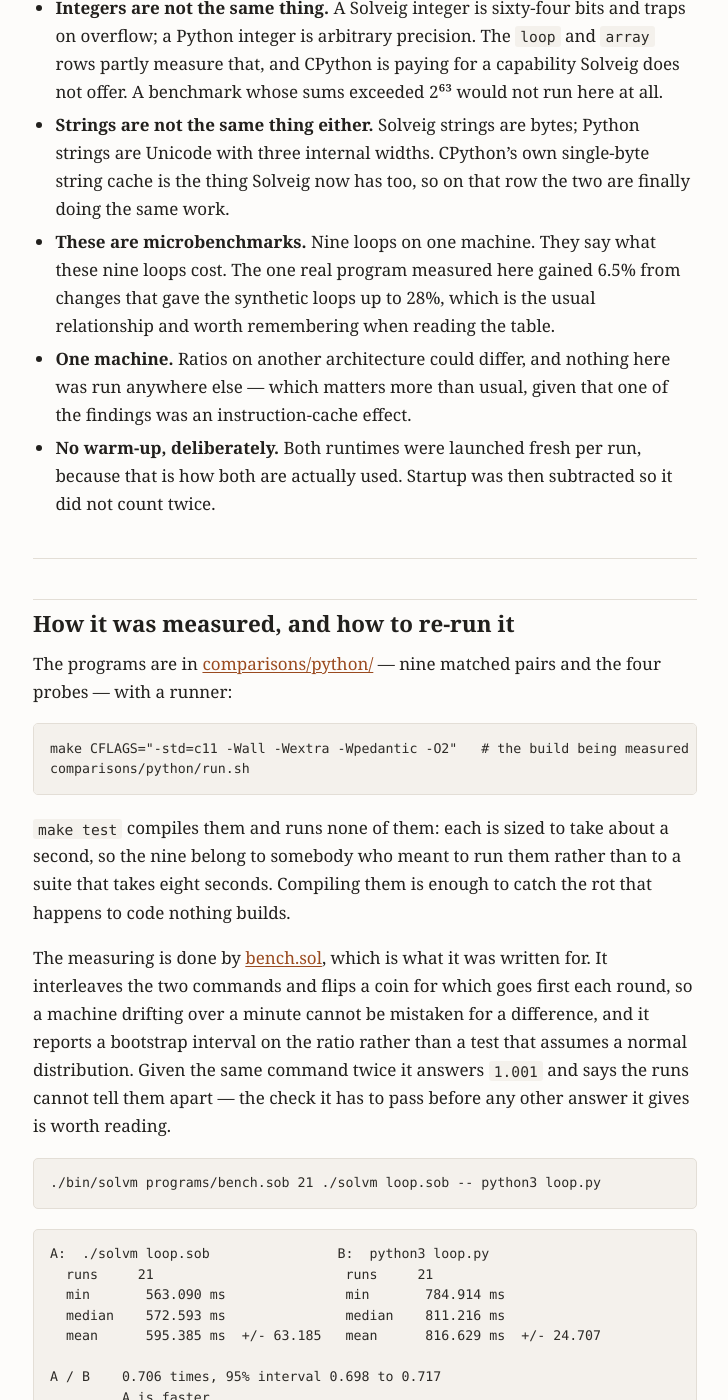
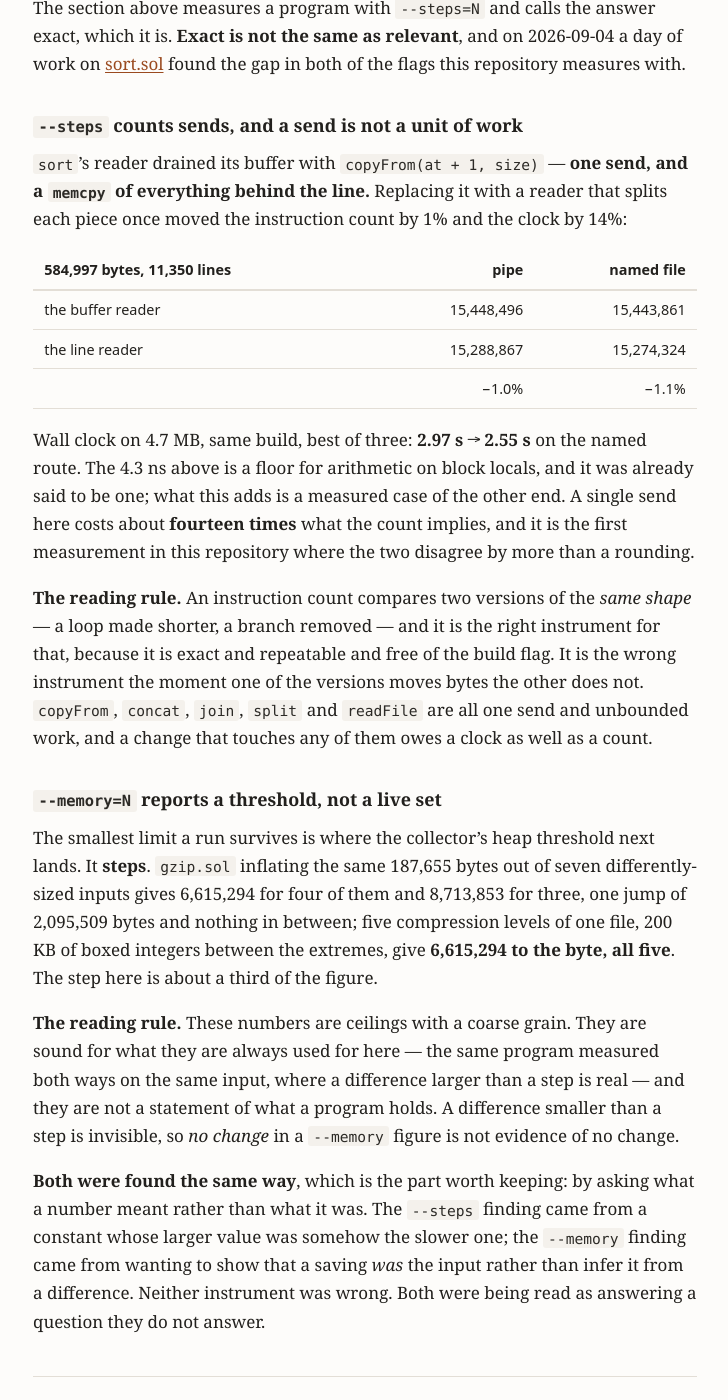
Before and after one commit to hansolovkarlsson/Solveig, a Jekyll site: the page built from docs/performance.md, in a window 1280 px wide and 1400 px high, scrolled down 5779 px. Shown: the whole window, without its empty margins (275-1003 px from the left). Built offline with Jekyll 4.4.1, drawn with Linux system fonts in a browser that asks for light colours; our own code applies the rules of GitHub Pages for plain Markdown files; some of the changed text lies outside the part shown.

Commit message:
Two rules out of the day: what an oracle cannot see, and what each flag measures
The conversions and their review are already written up as accounts. These are
the two things that generalise past sort and gzip, and neither had a home.

method.md gains "An oracle that compares answers cannot see a defect that is
only slow". Every check here asks whether the bytes came out right -- oracle.sh
against a program somebody else wrote, sweep.sh against the tool that produced
its input, expect.sol over the prose -- and sort had two quadratics in nine
lines of reader that all of them passed, because the answers were right. It had
agreed with /usr/bin/sort on 1,127 runs the day before. Three corollaries, each
paid for on the day: a conversion can multiply a constant without touching the
shape, and did, in the commit that was the improvement; the input shape that
shows such a defect is the one no corpus has, since the longest line anything
here reads is 1,711 bytes against a 4,096-byte read; and a constant whose larger
value is somehow the slower one is a symptom rather than a tuning question.

performance.md gains "The two instruments, and what each is blind to". --steps
counts sends and a send is not a unit of work: copyFrom, concat, join, split and
readFile are each one instruction and unbounded bytes, and sort's reader moved
1% of the instructions against 14% of the clock. That is the first disagreement
here larger than a rounding, and it sits next to the 4.3 ns figure that section
already called a floor. --memory=N reports where the collector's heap threshold
next lands rather than what a program holds: it steps by about a third of its
own figure, and five compression levels of one file 200 KB of boxed integers
apart give the identical number to the byte -- so no change in a --memory figure
is not evidence of no change.

Both instruments were being read as answering a question they do not answer, and
both were found the same way, by asking what a number meant rather than what it
was.

29 suites pass with these in, 1,066 claims hold, and the three links they add
resolve.

Co-Authored-By: Claude Opus 5 <noreply@anthropic.com>
Claude-Session: https://claude.ai/code/session_01Sf9DTb9Ys3EPr6ADsz2b2r

```diff
--- a/docs/performance.md
+++ b/docs/performance.md
@@ -211,6 +211,66 @@ loop is the shape it matters most to.
 
 ---
 
+## The two instruments, and what each is blind to
+
+The section above measures a program with `--steps=N` and calls the answer
+exact, which it is. **Exact is not the same as relevant**, and on 2026-09-04 a
+day of work on [sort.sol](../programs/sort.sol) found the gap in both of the
+flags this repository measures with.
+
+### `--steps` counts sends, and a send is not a unit of work
+
+`sort`'s reader drained its buffer with `copyFrom(at + 1, size)` — **one send,
+and a `memcpy` of everything behind the line.** Replacing it with a reader that
+splits each piece once moved the instruction count by 1% and the clock by 14%:
+
+| 584,997 bytes, 11,350 lines | pipe | named file |
+| --- | ---: | ---: |
+| the buffer reader | 15,448,496 | 15,443,861 |
+| the line reader | 15,288,867 | 15,274,324 |
+| | −1.0% | −1.1% |
+
+Wall clock on 4.7 MB, same build, best of three: **2.97 s → 2.55 s** on the
+named route. The 4.3 ns above is a floor for arithmetic on block locals, and it
+was already said to be one; what this adds is a measured case of the other end.
+A single send here costs about **fourteen times** what the count implies, and it
+is the first measurement in this repository where the two disagree by more than
+a rounding.
+
+**The reading rule.** An instruction count compares two versions of the *same
+shape* — a loop made shorter, a branch removed — and it is the right instrument
+for that, because it is exact and repeatable and free of the build flag. It is
+the wrong instrument the moment one of the versions moves bytes the other does
+not. `copyFrom`, `concat`, `join`, `split` and `readFile` are all one send and
+unbounded work, and a change that touches any of them owes a clock as well as a
+count.
+
+### `--memory=N` reports a threshold, not a live set
+
+The smallest limit a run survives is where the collector's heap threshold next
+lands. It **steps**. `gzip.sol` inflating the same 187,655 bytes out of seven
+differently-sized inputs gives 6,615,294 for four of them and 8,713,853 for
+three, one jump of 2,095,509 bytes and nothing in between; five compression
+levels of one file, 200 KB of boxed integers between the extremes, give
+**6,615,294 to the byte, all five**. The step here is about a third of the
+figure.
+
+**The reading rule.** These numbers are ceilings with a coarse grain. They are
+sound for what they are always used for here — the same program measured both
+ways on the same input, where a difference larger than a step is real — and they
+are not a statement of what a program holds. A difference smaller than a step
+is invisible, so *no change* in a `--memory` figure is not evidence of no
+change.
+
+**Both were found the same way**, which is the part worth keeping: by asking
+what a number meant rather than what it was. The `--steps` finding came from a
+constant whose larger value was somehow the slower one; the `--memory` finding
+came from wanting to show that a saving *was* the input rather than infer it
+from a difference. Neither instrument was wrong. Both were being read as
+answering a question they do not answer.
+
+---
+
 ## What is not fair here, said plainly
 
 - **Integers are not the same thing.** A Solveig integer is sixty-four bits and
```
Also changed, not shown: docs/method.md (+40 -0 lines).
